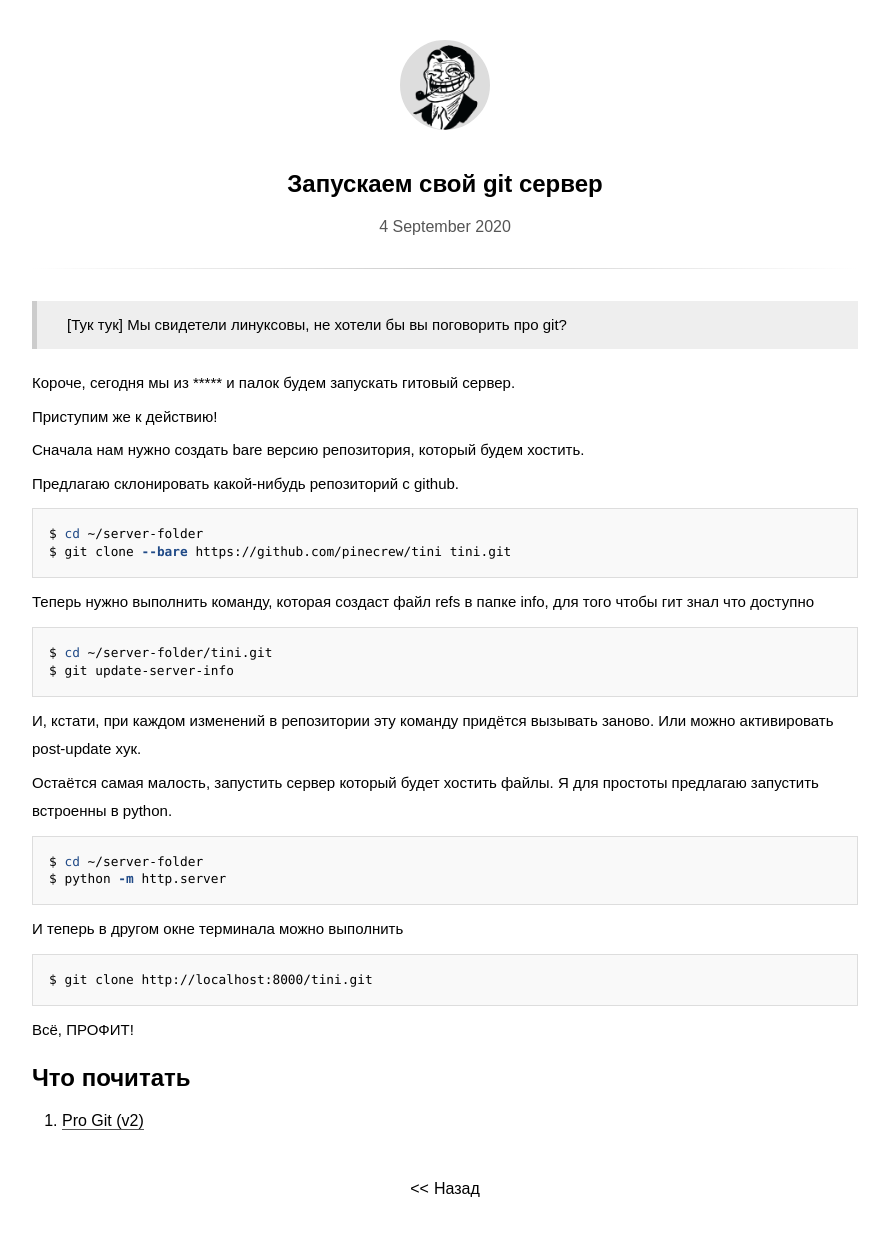
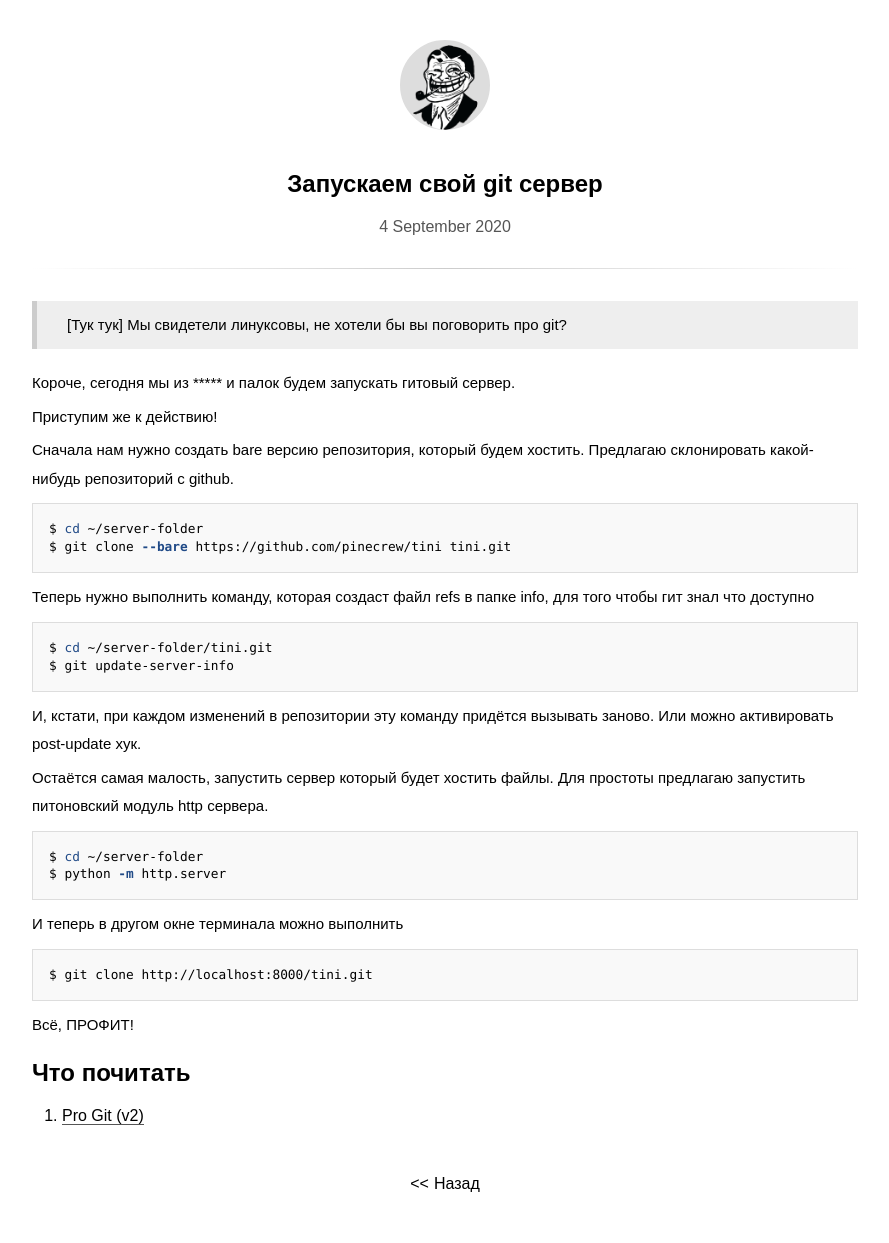
Before and after one commit to FreeCX/freecx.github.io, a Jekyll site: the page built from _posts/2020-09-04-simple-git-server.markdown, in a window 1280 px wide. Shown: the whole page, without its empty margins (195-1084 px from the left). Built offline with Jekyll 4.4.1, drawn with Linux system fonts in a browser that asks for light colours; some web fonts are replaced.

Commit message:
fix typos

````diff
--- a/_posts/2020-09-04-simple-git-server.markdown
+++ b/_posts/2020-09-04-simple-git-server.markdown
@@ -9,9 +9,7 @@ layout: post
 
 Приступим же к действию!
 
-Сначала нам нужно создать bare версию репозитория, который будем хостить.
-
-Предлагаю склонировать какой-нибудь репозиторий с github.
+Сначала нам нужно создать bare версию репозитория, который будем хостить. Предлагаю склонировать какой-нибудь репозиторий с github.
 ```bash
 $ cd ~/server-folder
 $ git clone --bare https://github.com/pinecrew/tini tini.git
@@ -27,7 +25,7 @@ $ git update-server-info
 Или можно активировать post-update хук.
 
 Остаётся самая малость, запустить сервер который будет хостить файлы.
-Я для простоты предлагаю запустить встроенны в python.
+Для простоты предлагаю запустить питоновский модуль http сервера.
 ```bash
 $ cd ~/server-folder
 $ python -m http.server
````
